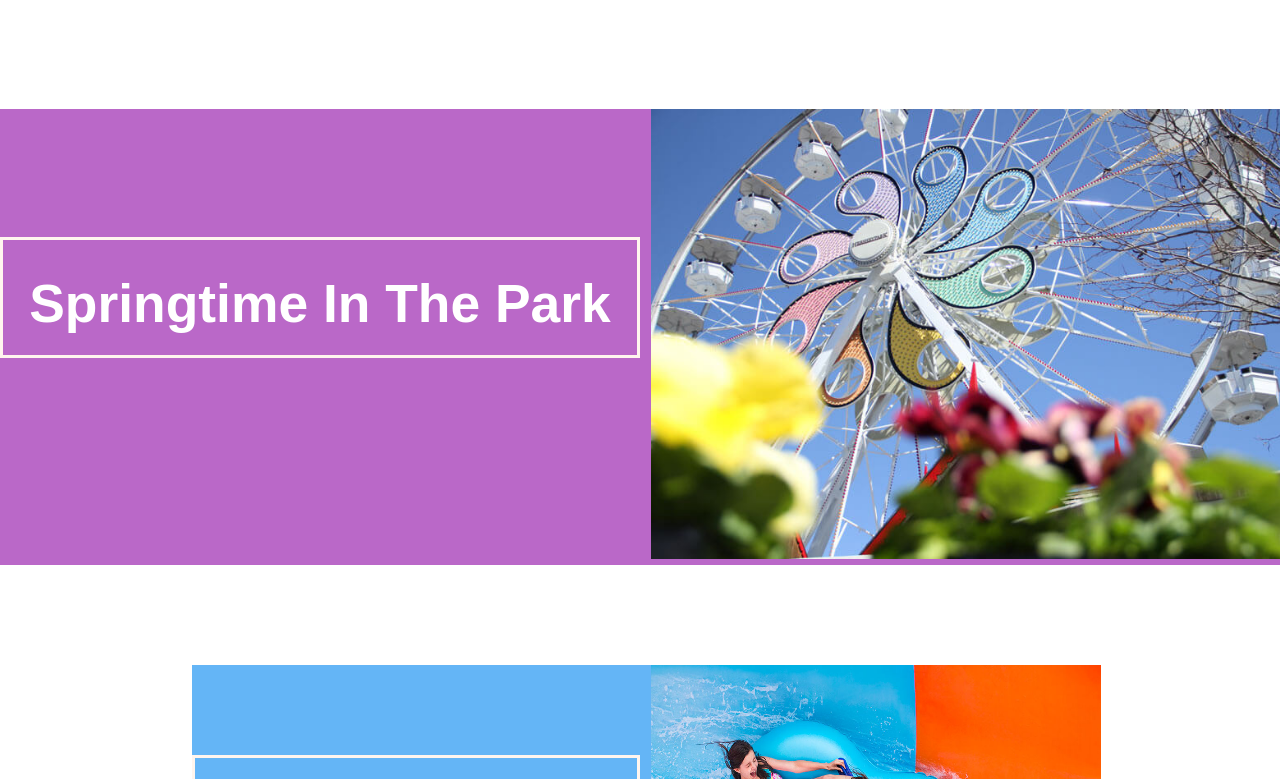
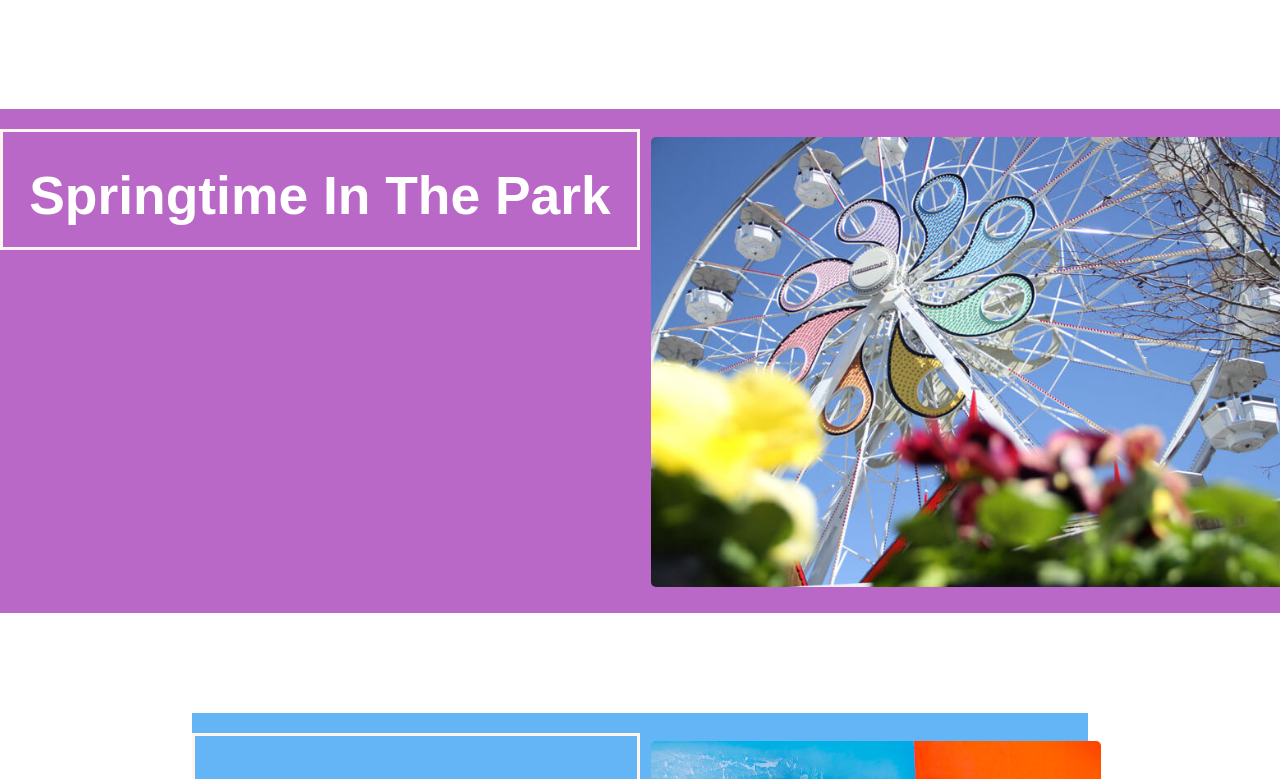
Before and after one commit to gmanu0077/competition, a React (Create React App) app: page /Event in a window 1280 px wide. Shown: the part 581-1360 px from the top of the page. Built offline with nearby package versions, Linux system fonts and the light colour scheme.

Commit message:
Update ev.css

```diff
--- a/src/component/ev.css
+++ b/src/component/ev.css
@@ -11,6 +11,22 @@
 h5{
   font-family:'Franklin Gothic Medium', 'Arial Narrow', Arial, sans-serif;
 }
+.col{
+  margin-top: 20px;
+  margin-bottom: 20px;
+}
+.col img{
+  border-radius: 5px;
+  margin-top:8px
+}
+.im img{
+  transition: ease-in 0.4s;
+}
+
+.im img:hover{
+  opacity: 0.7;
+  transform: scale(.7);
+}
 @media only screen and (max-width: 600px){
 
 .rr img{
```
